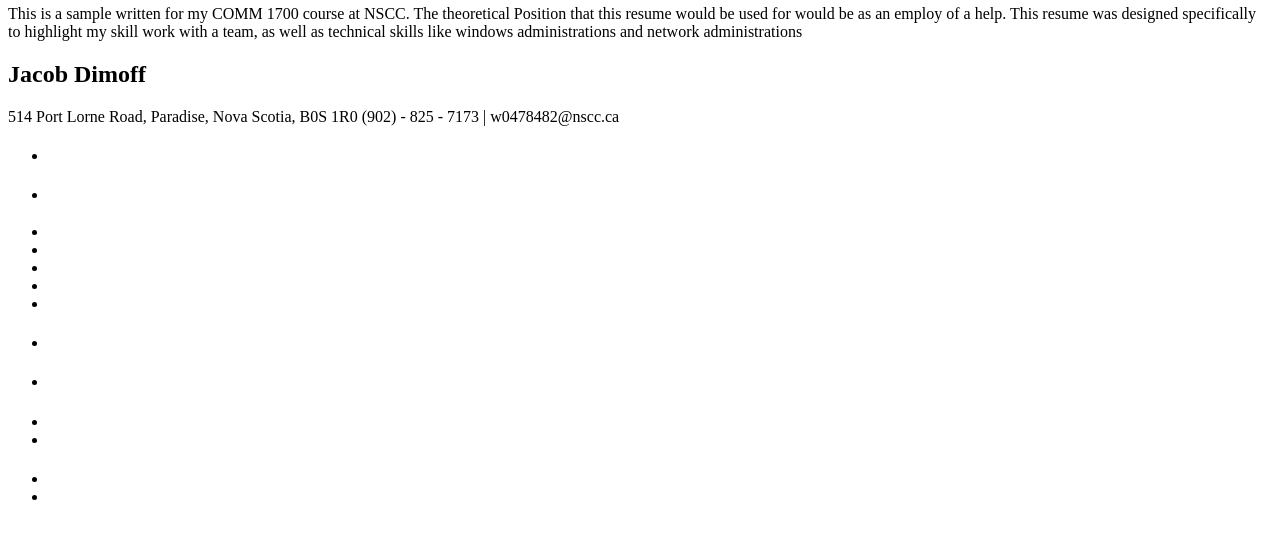
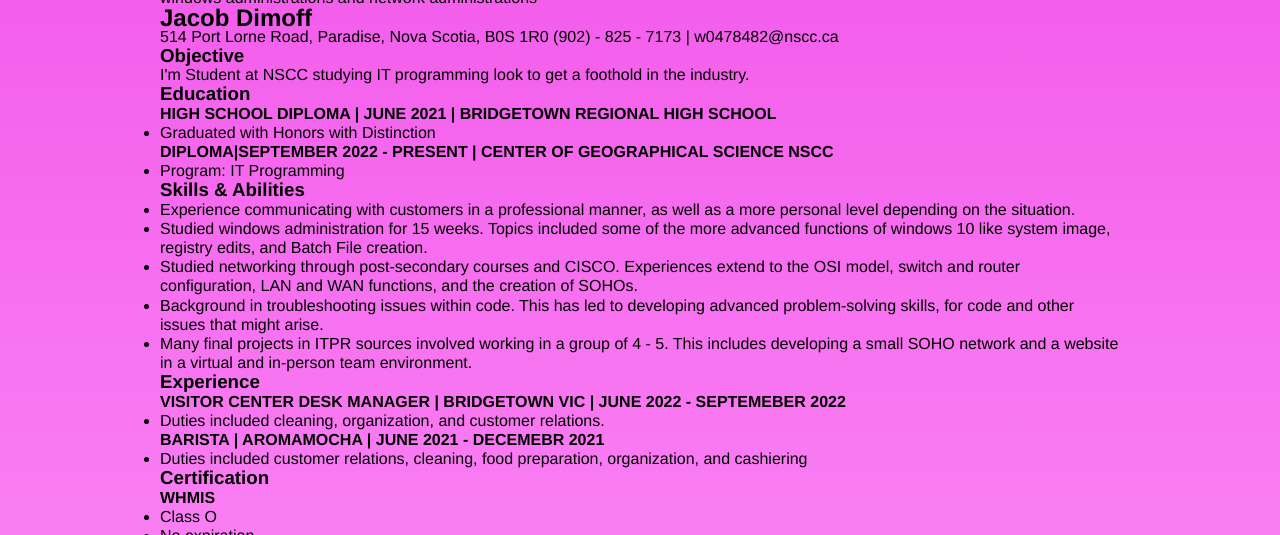
Before and after one commit to Jacob-D-000/JacobDimoff.github.io, a plain HTML site: page html/pp_resume.html in a window 1280 px wide. Shown: the part 122-657 px from the top of the page. Drawn offline with Linux system fonts and the light colour scheme.

Commit message:
Personal website commit

```diff
--- /dev/null
+++ b/css/pp_reset.css
@@ -0,0 +1,27 @@
+@charset "utf-8";
+
+article, aside, figcaption, figure, footer, header, main, nav, section {
+	display: block;
+}
+
+	address, article, aside, blockquote, body, cite, div, dl, dt, dd, em, figcaption, figure, footer, h1, h2, h3, h4, h5, h6, header, html, img, li, main, nav, ol, p ,
+	section, span, ul{
+	background: transparent;
+	margin: 0;
+	padding: 0;
+	vertical-align: baseline;
+	box-sizing: border-box;
+}
+
+nav ul {
+	list-style: none;
+	list-style-image: none;
+}
+
+nav  {
+	text-decoration: none;
+}
+
+body {
+	line-height: 1.2em;
+}
--- /dev/null
+++ b/css/pp_styles.css
@@ -0,0 +1,20 @@
+@charset "utf-8";
+
+/* page styles */
+
+
+html {
+    background: linear-gradient(rgb(242, 87, 234), rgb(252, 140, 246));
+}
+
+body {
+    margin-left: auto;
+    margin-right: auto;
+    width: 960px;
+    /* background: linear-gradient(rgb(242, 87, 234), rgb(252, 140, 246)); */
+    font-family:'Franklin Gothic Medium', 'Arial Narrow', Arial, sans-serif;
+}
+
+h1 {
+    line-height: 3em;
+}
--- a/html/pp_resume.html
+++ b/html/pp_resume.html
@@ -12,12 +12,13 @@
 	<meta charset="utf-8">
 	<!-- <meta name="keyword"> -->
 	<title>Sample Resume</title>
-	<link><!--link for style sheets-->
+	<link href="../css/pp_reset.css" rel="stylesheet">
+	<link href="../css/pp_styles.css" rel="stylesheet">
+	<link href="" rel="">
 </head>
 
 <body>
 	<header>
-		<h1>Sample Resume</h1>
 	</header>
 	<nav>
 		<a href=""></a>
@@ -30,47 +31,49 @@
 	<section>
 		<h1>Sample Resume</h1>
 		<aside>
-			<p>This is a sample written for my COMM 1700 course at NSCC. The theoretical Position that this resume would be used for would be as an employ of a help. This resume was designed specifically to highlight my skill work with a team, as well as technical skills like windows administrations and network administrations </p>
+			<p>This is a sample written for my COMM 1700 course at NSCC. The theoretical Position that this resume would be used for would be as an employ of a help desk. This resume was designed specifically to highlight my skill work with a team, as well as technical skills like windows administrations and network administrations </p>
 		</aside>
 		<article>
 			<h2>Jacob Dimoff</h2>
 			<p>514 Port Lorne Road, Paradise, Nova Scotia, B0S 1R0 (902) - 825 - 7173 | w0478482@nscc.ca</p>
-			<h3></h3>
-			<h4></h4>
+			<h3>Objective</h3>
+			<p>I'm Student at NSCC studying IT programming look to get a foothold in the industry.</p>
+			<h3>Education</h3>
+			<h4>HIGH SCHOOL DIPLOMA | JUNE 2021 | BRIDGETOWN REGIONAL HIGH SCHOOL</h4>
 			<ul>
-				<li></li>
+				<li>Graduated with Honors with Distinction</li>
 			</ul>
-			<h4></h4>
+			<h4>DIPLOMA|SEPTEMBER 2022 - PRESENT | CENTER OF GEOGRAPHICAL SCIENCE NSCC</h4>
 			<ul>
-				<li></li>
+				<li>Program: IT Programming</li>
 			</ul>
-			<h3></h3>
+			<h3>Skills & Abilities</h3>
 			<ul>
-				<li></li>
-				<li></li>
-				<li></li>
-				<li></li>
-				<li></li>
+				<li>Experience communicating with customers in a professional manner, as well as a more personal level depending on the situation.</li>
+				<li>Studied windows administration for 15 weeks. Topics included some of the more advanced functions of windows 10 like system image, registry edits, and Batch File creation.</li>
+				<li>Studied networking through post-secondary courses and CISCO. Experiences extend to the OSI model, switch and router configuration, LAN and WAN functions, and the creation of SOHOs.</li>
+				<li>Background in troubleshooting issues within code. This has led to developing advanced problem-solving skills, for code and other issues that might arise.</li>
+				<li>Many final projects in ITPR sources involved working in a group of 4 - 5. This includes developing a small SOHO network and a website in a virtual and in-person team environment.</li>
 			</ul>
-			<h3></h3>
-			<h4></h4>
+			<h3>Experience</h3>
+			<h4>VISITOR CENTER DESK MANAGER | BRIDGETOWN VIC | JUNE 2022 - SEPTEMEBER 2022</h4>
 			<ul>
-				<li></li>
+				<li>Duties included cleaning, organization, and customer relations.</li>
 			</ul>
-			<h4></h4>
+			<h4>BARISTA | AROMAMOCHA | JUNE 2021 - DECEMEBR 2021</h4>
 			<ul>
-				<li></li>
+				<li>Duties included customer relations, cleaning, food preparation, organization, and cashiering</li>
 			</ul>
-			<h3></h3>
-			<h4></h4>
+			<h3>Certification</h3>
+			<h4>WHMIS</h4>
 			<ul>
-				<li></li>
-				<li></li>
+				<li>Class O</li>
+				<li>No expiration</li>
 			</ul>
-			<h4></h4>
+			<h4>ST. JOHN AMBULANCE SAINT-JEAN EMERGENCY FIRST AID</h4>
 			<ul>
-				<li></li>
-				<li></li>
+				<li>CPR “A” & AED </li>
+				<li>Expires: April 22, 2022</li>
 			</ul>
 		</article>
 	</section>
```
Also changed, not shown: html/pp_career_goal.html (+7 -0 lines), html/pp_certification.html (+4 -5 lines), pp_home.html (renamed from html/pp_home.html, +1 -2 lines), might use these/pp_learning_reflection.html (renamed from html/pp_learning_reflection.html), might use these/pp_skillist.html (renamed from html/pp_skillist.html), might use these/pp_work_sample.html (renamed from html/pp_work_sample.html).
